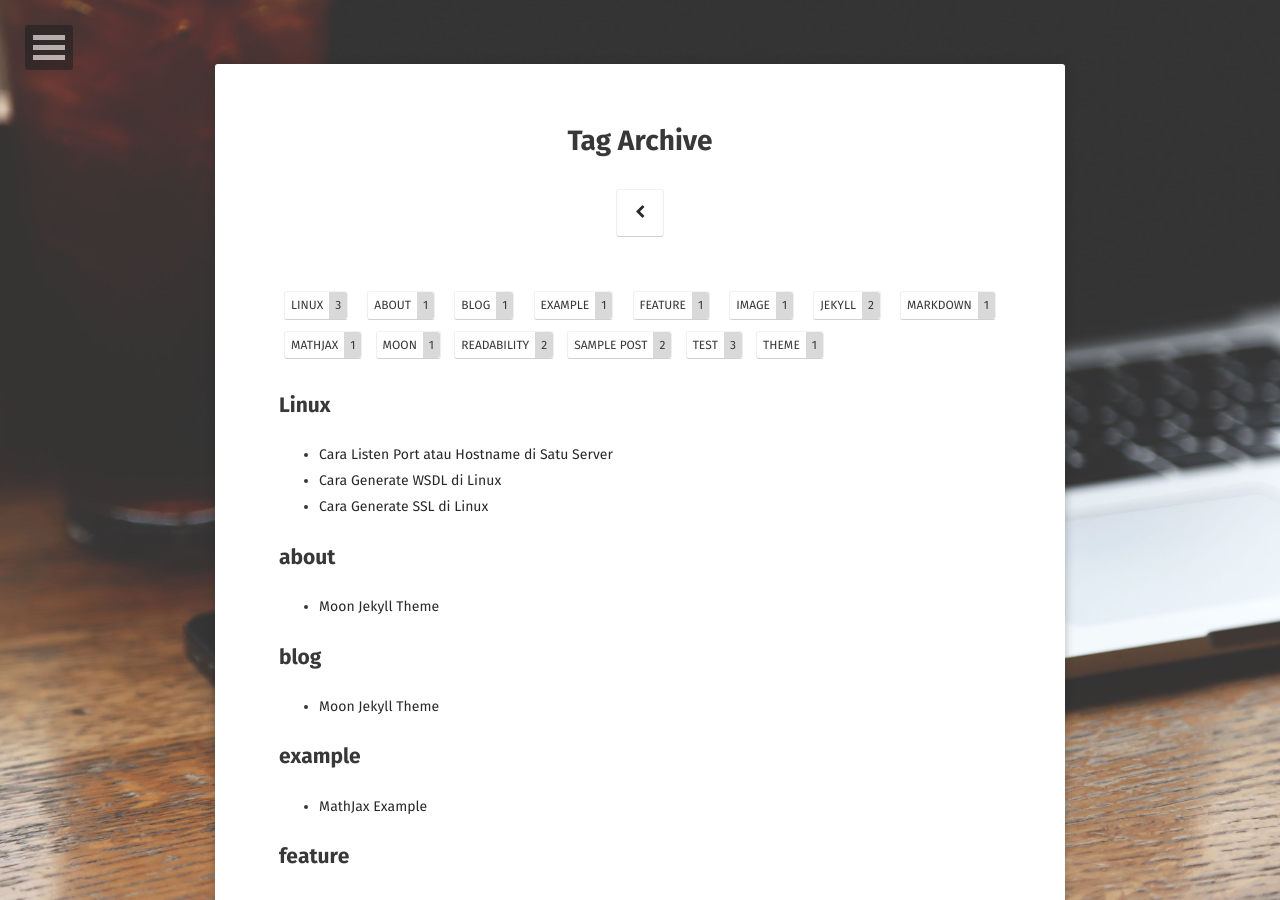
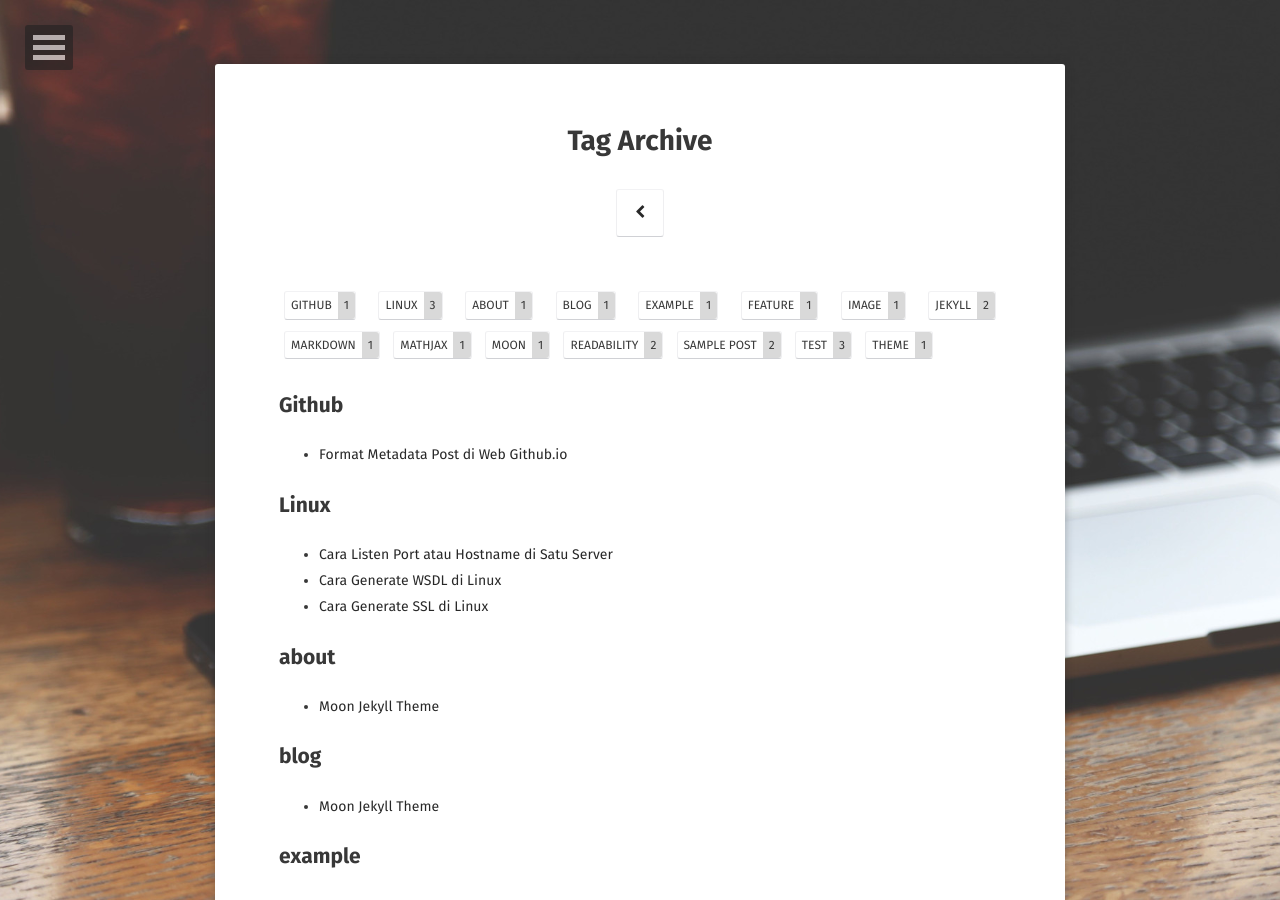
Before and after one commit to SandyRahman/sandyrahman.github.io, a Jekyll site: the page built from tags/index.html, in a window 1280 px wide and 900 px high. Built offline with Jekyll 4.4.1, drawn with Linux system fonts in a browser that asks for light colours; some web fonts are replaced; a file with an impossible date is left out.

Commit message:
Update 2019-12-11-format-meta-data-post-di-web-github.io.md

```diff
--- a/_posts/2019-12-11-format-meta-data-post-di-web-github.io.md
+++ b/_posts/2019-12-11-format-meta-data-post-di-web-github.io.md
@@ -1,5 +1,10 @@
 ---
 published: true
+layout: post
+excerpt: Format Metadata di Github.io
+tag: Github
+title: Format Metadata Post di Web Github.io
+raw_title: true
 ---
 Berikut dibawah ini format metadata untuk posting di webpages.github.io :
 >	layout: Nama layout
```
